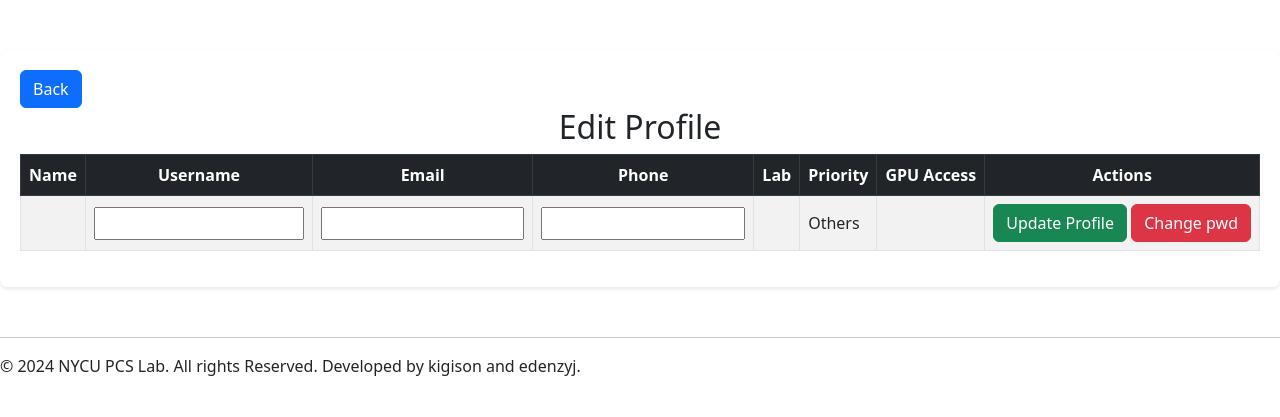
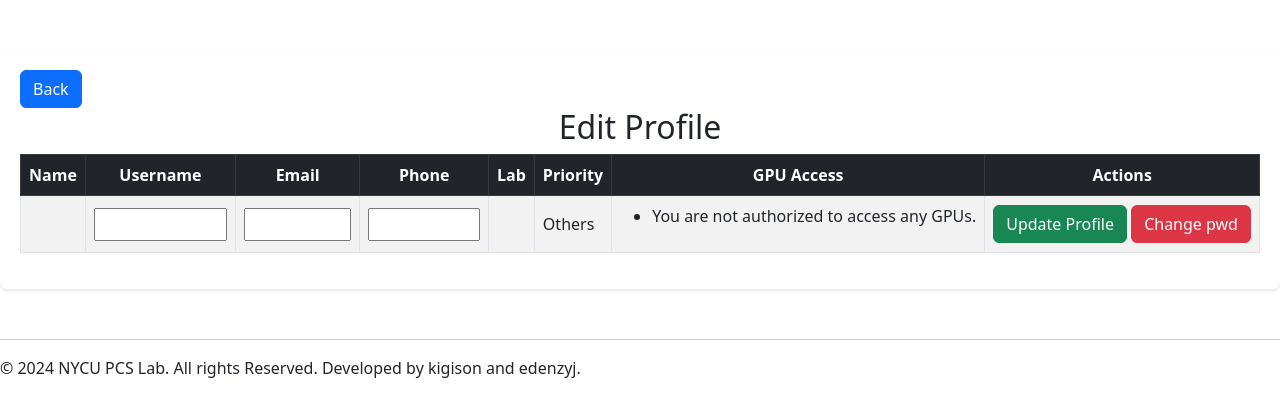
Before and after one commit to kigison/PCS_Lab_GPU_Scheduler_System, a Python web app: template templates/edit_profile.html in a window 1280 px wide. Shown: the top 417 px of the page. Run offline with Jinja, Linux system fonts and the light colour scheme; the template is opened without the code that fills it, so the values that code supplies are empty.

Commit message:
優化顯示文字

```diff
--- a/templates/edit_profile.html
+++ b/templates/edit_profile.html
@@ -44,9 +44,13 @@
                         </td>
                         <td>
                             <ul>
-                                {% for gpu in user.gpu_access_list %}
-                                    <li>{{ gpu.model }} - {{ gpu.cuda_version }}</li>
-                                {% endfor %}
+                                {% if user.gpu_access_list %}
+                                    {% for gpu in user.gpu_access_list %}
+                                        <li>{{ gpu.model }} - {{ gpu.cuda_version }}</li>
+                                    {% endfor %}
+                                {% else %}
+                                    <li>You are not authorized to access any GPUs.</li>
+                                {% endif %}
                             </ul>
                         </td>
                         <td>
--- a/templates/reservation.html
+++ b/templates/reservation.html
@@ -14,7 +14,7 @@
 
         {% if GPUs_data is defined and not GPUs_data %}
             <div class="alert alert-info">
-                You don't have any authorized GPUs..
+                You don't have any authorized GPUs.
             </div>
         {% endif %}
 
```
